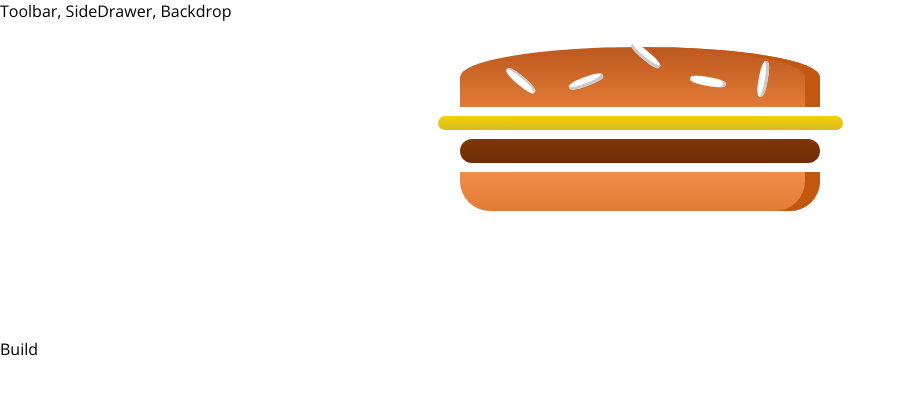
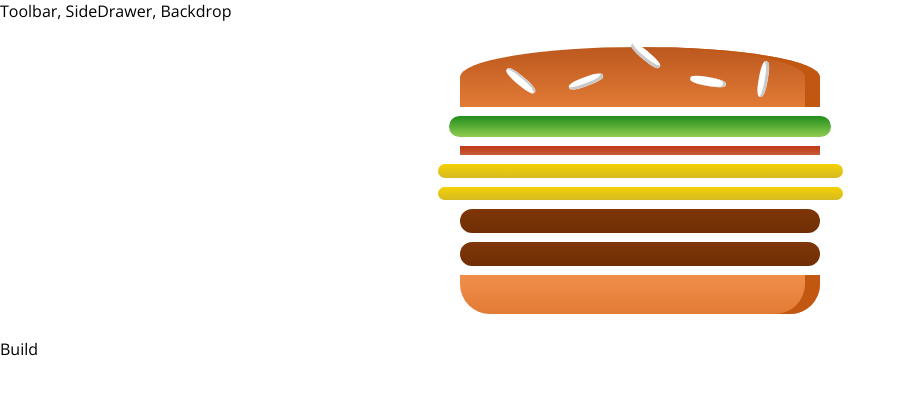
Before and after one commit to stdj91/react-burger-app, a React (Create React App) app: page / in a window 1280 px wide. Shown: the top 394 px of the page, without its empty margins (0-906 px from the left). Built offline with nearby package versions, Linux system fonts and the light colour scheme.

Commit message:
Dinamic ingredients

```diff
--- a/src/components/Burger/Burger.js
+++ b/src/components/Burger/Burger.js
@@ -4,11 +4,15 @@
 
 
 const burger = ( props ) => {
+    const transformedIngredients = Object.keys(props.ingredients).map(igKey => {
+        return [...Array(props.ingredients[igKey])].map((_, i) => {
+            return <BurgerIngredient key={igKey + i} type={igKey} />;
+        })
+    });
     return (
         <div className={classes.Burger}>
             <BurgerIngredient type='bread-top' />
-            <BurgerIngredient type='cheese' />
-            <BurgerIngredient type='meat' />
+            {transformedIngredients}
             <BurgerIngredient type='bread-bottom' />
         </div>
 
--- a/src/components/Burger/Burger.module.css
+++ b/src/components/Burger/Burger.module.css
@@ -5,7 +5,7 @@
     overflow: auto;
     text-align: center;
     font-weight: bold;
-    font-size: 1.3rem;
+    font-size: 1.2rem;
 
 
 }
--- a/src/container/BurgerBuilder/BurgerBuilder.js
+++ b/src/container/BurgerBuilder/BurgerBuilder.js
@@ -3,11 +3,23 @@
 import Burger from '../../components/Burger/Burger';
 
 class BurgerBuilder extends Component {
+   /* constructor (props) {
+        super(props);
+        this.state= {...}
 
+    }*/
+    state = {
+        ingredients: {
+            salad: 1,
+            bacon: 1,
+            cheese: 2,
+            meat: 2,
+        }
+    }
     render () {
         return (
            <Aux>
-               <Burger />
+               <Burger ingredients={this.state.ingredients}/>
                <div>Build</div>
            </Aux>
         );
```
